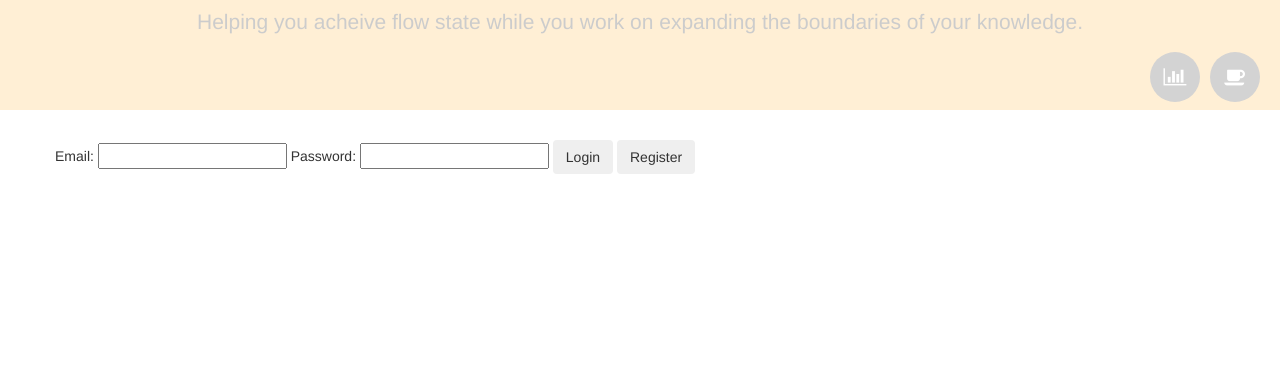
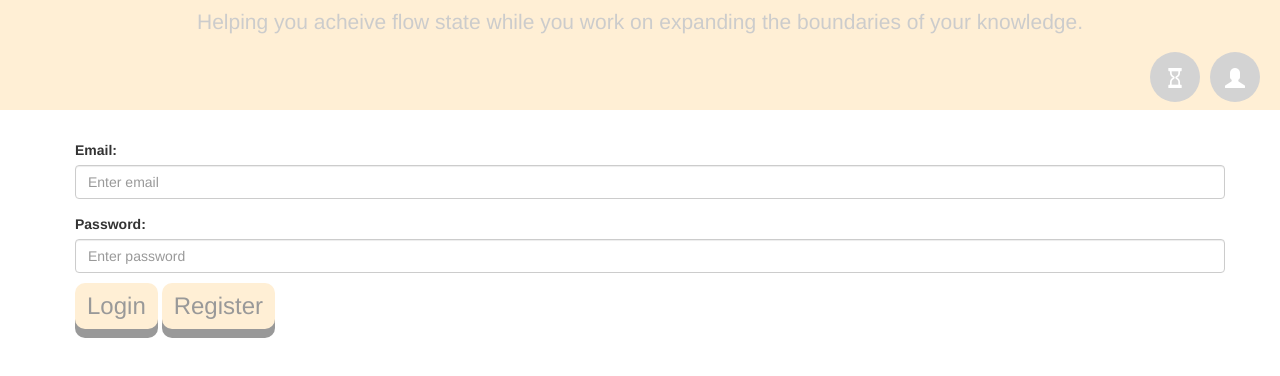
Before and after one commit to MrWharfsnort/project-flow, a website: page public/index.html in a window 1280 px wide. Shown: the part 140-516 px from the top of the page. Drawn offline with nearby package versions, Linux system fonts and the light colour scheme.

Commit message:
more bootraps on the ground

```diff
--- a/public/index.html
+++ b/public/index.html
@@ -5,7 +5,6 @@
 	<title>Document</title>
 	<link rel="stylesheet" href="https://maxcdn.bootstrapcdn.com/bootstrap/3.3.7/css/bootstrap.min.css" integrity="sha384-BVYiiSIFeK1dGmJRAkycuHAHRg32OmUcww7on3RYdg4Va+PmSTsz/K68vbdEjh4u" crossorigin="anonymous">
 	<link rel="stylesheet" href="./main_style.css">
-	<link href="//maxcdn.bootstrapcdn.com/font-awesome/4.2.0/css/font-awesome.min.css" rel="stylesheet">
 	<script src="./jquery-3.1.1.min.js"></script>
 	<script src="./main.js"></script>
 	<script src="./timer.js"></script>
@@ -17,8 +16,8 @@
 		<p>Helping you acheive flow state while you work on expanding the boundaries of your knowledge.</p>
     	<div class="col-md-12">
             <ul class="social-network social-circle">
-                <li><a href="#" title="coffee"><i class="fa fa-coffee"></i></a></li>
-                <li><a href="#" title="chunkGraphs"><i class="fa fa-bar-chart"></i></a></li>
+                 <li><a href="#" title="userProfile"><i class="glyphicon glyphicon-user"></i></a></li>
+                <li><a href="#" title="timeSomething"><i class="glyphicon glyphicon-hourglass"></i></a></li>
             </ul>
 		</div>
 	</div>
@@ -27,10 +26,17 @@
 		<div class="row">
 			<div id="login">
 			<!-- login div -->
-				Email: <input type="text" id="email">
-				Password: <input type="password" id="password">
-				<button id="signIn" class="btn btn-secondary">Login</button>
+			    <div class="form-group">
+			      <label for="email">Email:</label>
+			      <input type="email" class="form-control" id="email" placeholder="Enter email">
+			    </div>
+			    <div class="form-group">
+			      <label for="pwd">Password:</label>
+			      <input type="password" class="form-control" id="password" placeholder="Enter password">
+			      <button id="logIn" class="btn btn-secondary">Login</button>
 				<button id="signUp" class="btn btn-secondary">Register</button>
+			    </div>
+    </div>
 			</div>
 
 			<div id="newUser" style="display: none">
--- a/public/main_style.css
+++ b/public/main_style.css
@@ -4,6 +4,13 @@
 	color: #ccc;
 	min-height: 250px;
 }
+
+#login {
+	float: right;
+	width: 100%;
+	padding-left: 20px;
+}
+
 
 ul.social-network {
 	list-style: none;
@@ -66,5 +73,18 @@ a.socialIcon:hover, .socialHoverClass {
 }
 
 a {
- background-color: #D3D3D3;
+	background-color: #D3D3D3;
 }
+.btn {
+	margin-top: 10px;
+	padding: 10px auto;
+	font-size: 24px;
+	text-align: center;
+	cursor: pointer;
+	outline: none;
+	color: #999;
+	background-color: #ffefd5;
+	border: none;
+	border-radius: 10px;
+	box-shadow: 0 9px #999;
+}
```
